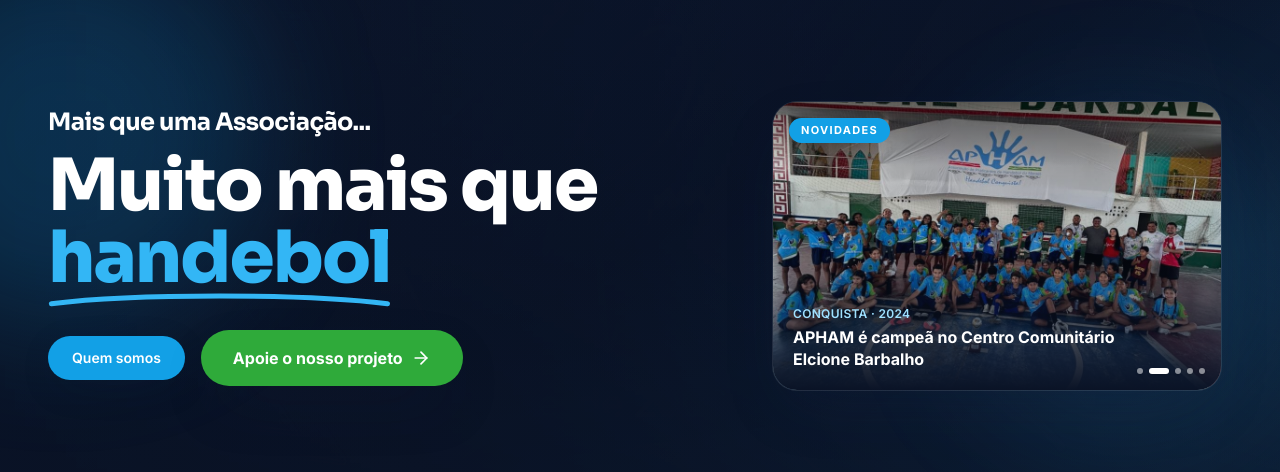
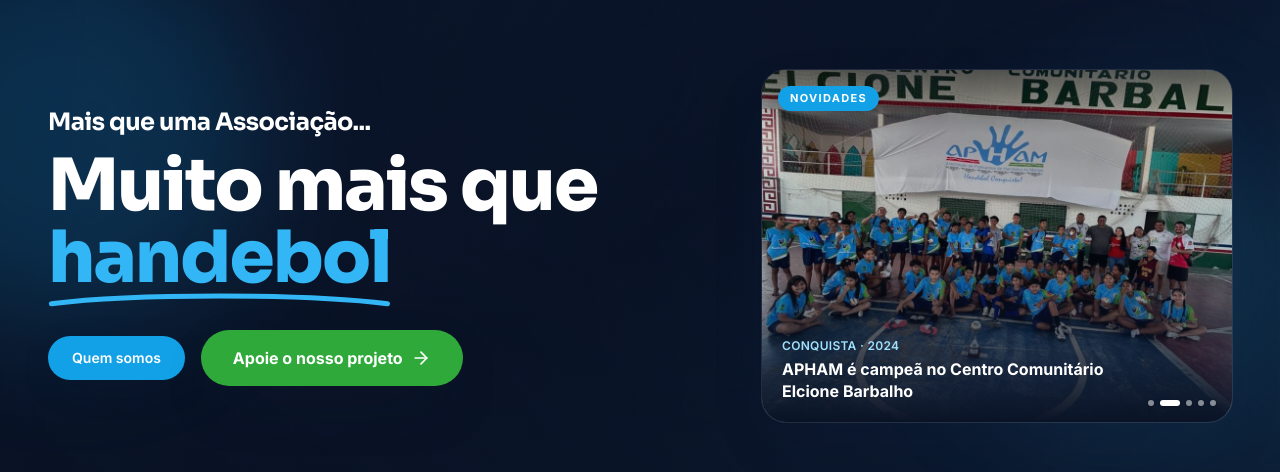
Before and after one commit to netofrazao-dev/APHAM, a React (Vite) app: page / in a window 1280 px wide. Shown: the part 154-626 px from the top of the page. Built offline with nearby package versions, Linux system fonts and the light colour scheme; no server answers; the database is empty.

Commit message:
Card do hero um pouco maior no desktop (altura 22rem + max-w-lg)
Co-Authored-By: Claude Opus 4.8 <noreply@anthropic.com>

```diff
--- a/src/components/Hero.jsx
+++ b/src/components/Hero.jsx
@@ -128,7 +128,7 @@ export default function Hero() {
             initial={{ opacity: 0, scale: 0.96, y: 16 }}
             animate={{ opacity: 1, scale: 1, y: 0 }}
             transition={{ duration: 0.7, delay: 0.2 }}
-            className="mx-auto w-full max-w-md"
+            className="mx-auto w-full max-w-lg"
           >
             <HeroFeed />
           </motion.div>
--- a/src/components/HeroFeed.jsx
+++ b/src/components/HeroFeed.jsx
@@ -132,7 +132,7 @@ export default function HeroFeed({ compact = false }) {
   }, [slides.length])
 
   return (
-    <div className={`relative overflow-hidden shadow-lift ${compact ? 'h-56 rounded-none sm:h-60' : 'h-72 rounded-3xl ring-1 ring-white/10'}`}>
+    <div className={`relative overflow-hidden shadow-lift ${compact ? 'h-56 rounded-none sm:h-60' : 'h-[22rem] rounded-3xl ring-1 ring-white/10'}`}>
       {slides.map((s, idx) => (
         <div
           key={idx}
```
